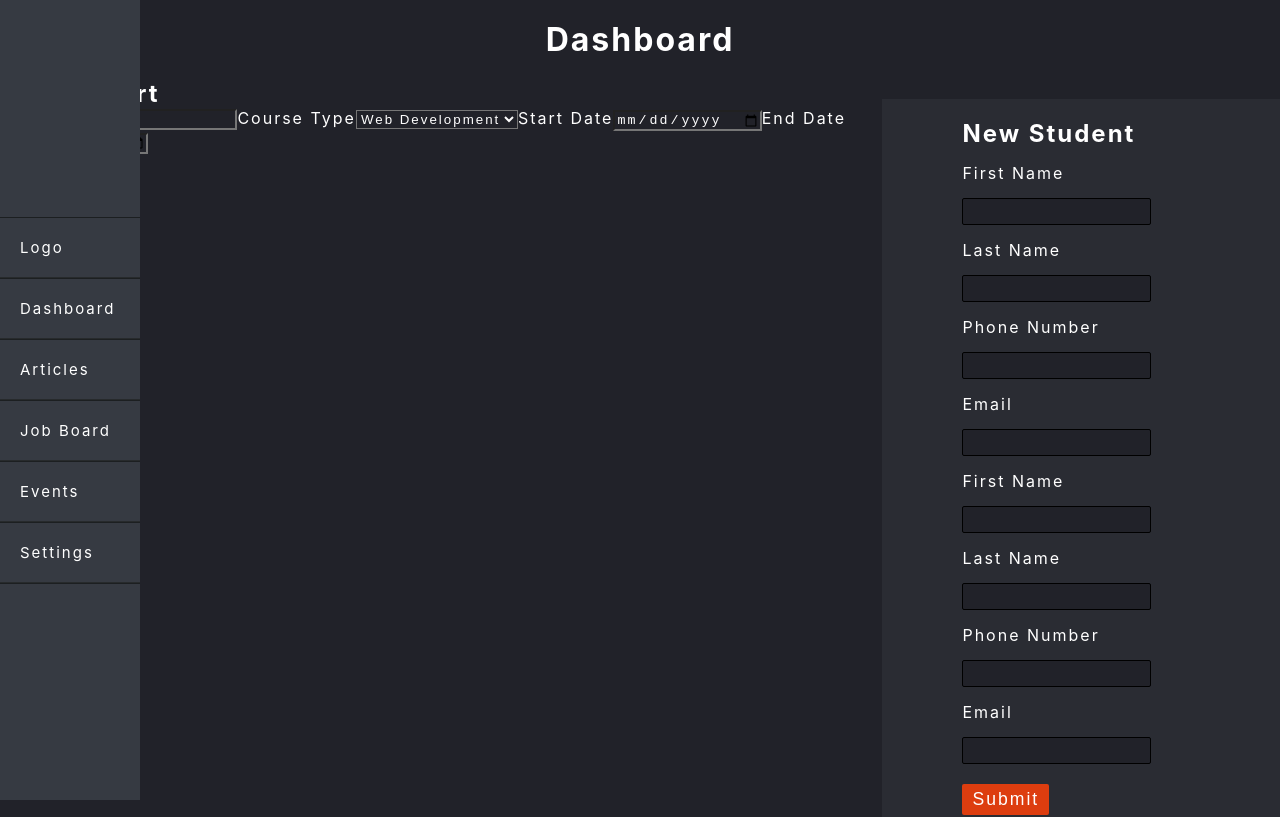
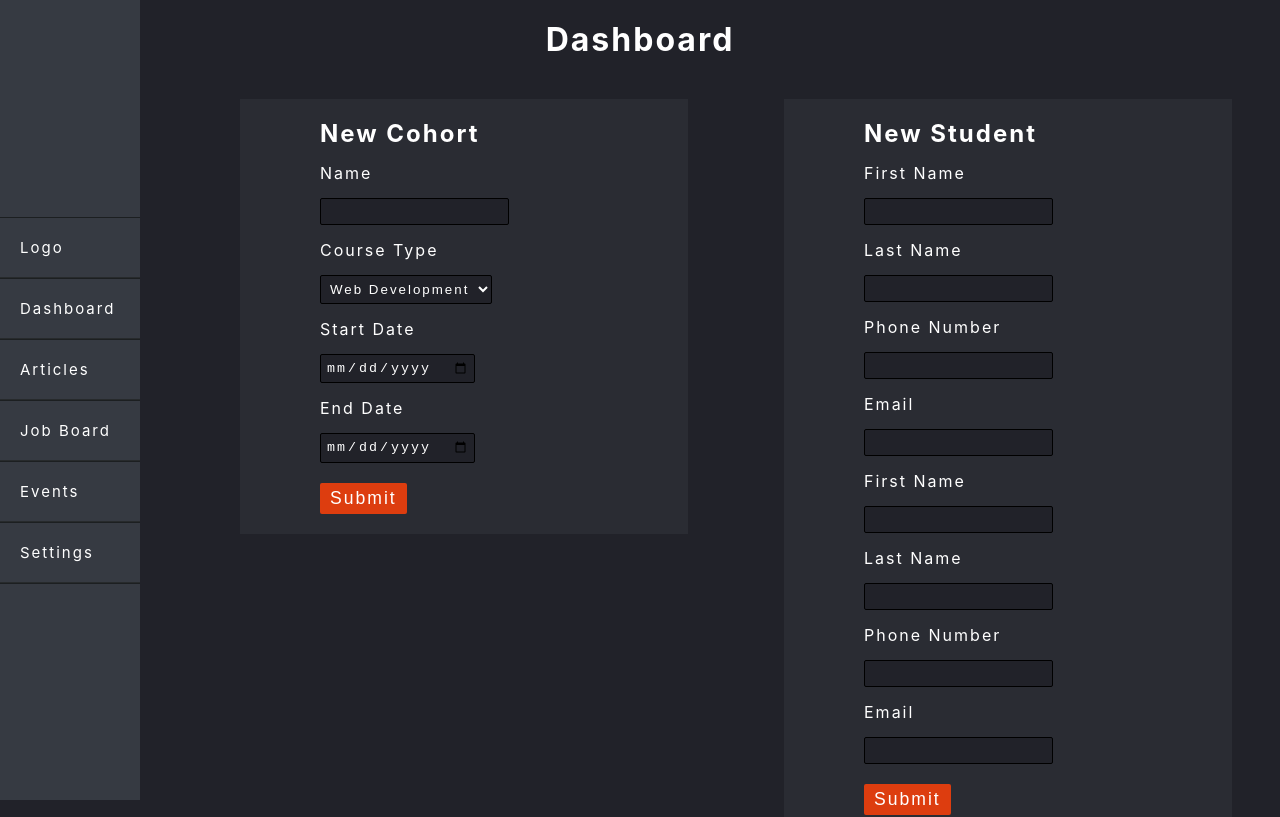
Before and after one commit to MacLure/project-horizon-react, a React (Create React App) app: page /admin in a window 1280 px wide. Shown: the top 817 px of the page. Built offline with nearby package versions, Linux system fonts and the light colour scheme; no server answers; a web font is replaced by a local one.

Commit message:
debugging...

```diff
--- a/src/components/NewCohortForm.jsx
+++ b/src/components/NewCohortForm.jsx
@@ -103,35 +103,49 @@ class NewCohortForm extends Component {
         mode: "cors"
       })    .then(response => {console.log(this.state)})
 
+  }   handleSubmit(event) {
+    event.preventDefault();
+      // fetch('http://localhost:3000/api/admin/cohorts', {
+      let data = this.state
+      console.log(data);
+        fetch(`https://project-horizon-rails.herokuapp.com/api/admin/cohorts?cohort=${JSON.stringify(data)}`, {
+        method: 'post',
+        mode: "cors"
+      })    .then(response => {console.log(this.state)})
+
   }
 
   render() {
     return (
-      <div>
-      <form className="container_large" onSubmit={this.handleSubmit}>
-        <h2>New Cohort</h2>
-        <label htmlFor="name" placeholder="bb8">Name</label>
-        <input type="text" name="name" value={this.state.name} onChange={this.handleChange} ></input>
+      <React.Fragment>
+      <Container>
+      <Form onSubmit={this.handleSubmit}>
+        <Title>New Cohort</Title>
+        <Label htmlFor="name">Name</Label>
 
-        <label htmlFor="course_type">Course Type</label>
-        <select name="course_type" value={this.state.course_type} onChange={this.handleChange} >
+        <Input type="text" name="name" value={this.state.name} onChange={this.handleChange} ></Input>
+
+        <Label htmlFor="course_type">Course Type</Label>
+
+        <Select name="course_type" value={this.state.course_type} onChange={this.handleChange} >
           <option value="wdi">Web Development </option>
           <option value="uxdi">User Expierence</option>
           <option value="dsi">Data Science</option>
-        </select>
+        </Select>
 
-        <label htmlFor="start_date">Start Date</label>
-        <input type="date" name="start_date" value={this.state.start_date} onChange={this.handleChange} ></input>
+        <Label htmlFor="start_date">Start Date</Label>
+        <Input type="date" name="start_date" value={this.state.start_date} onChange={this.handleChange} ></Input>
 
-        <label htmlFor="end_date">End Date</label>
-        <input type="date" name="end_date" value={this.state.end_date} onChange={this.handleChange} ></input>
+        <Label htmlFor="end_date">End Date</Label>
+        <Input type="date" name="end_date" value={this.state.end_date} onChange={this.handleChange} ></Input>
 
-        <br/><button type="submit" className="submit">Submit</button>
+        <br/><Button type="submit">Submit</Button>
 
-      </form>
-    </div>
+      </Form>
+      </Container>
+    </React.Fragment>
    );
-}
+  }
 }
 
 export default NewCohortForm;
```
